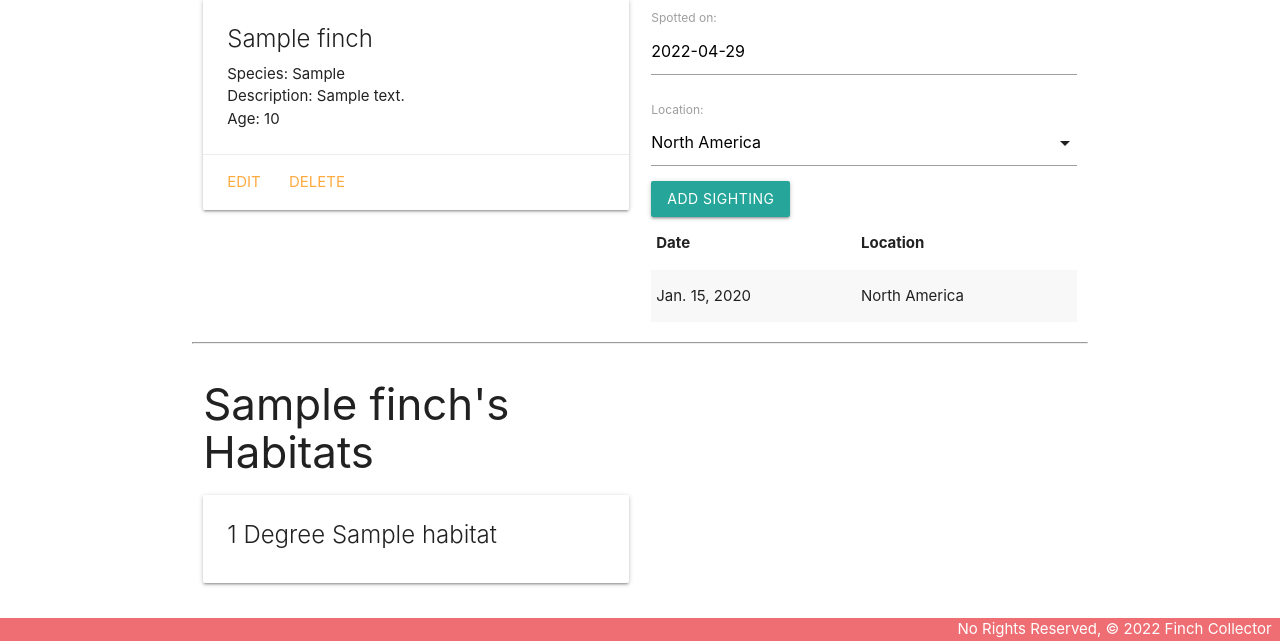
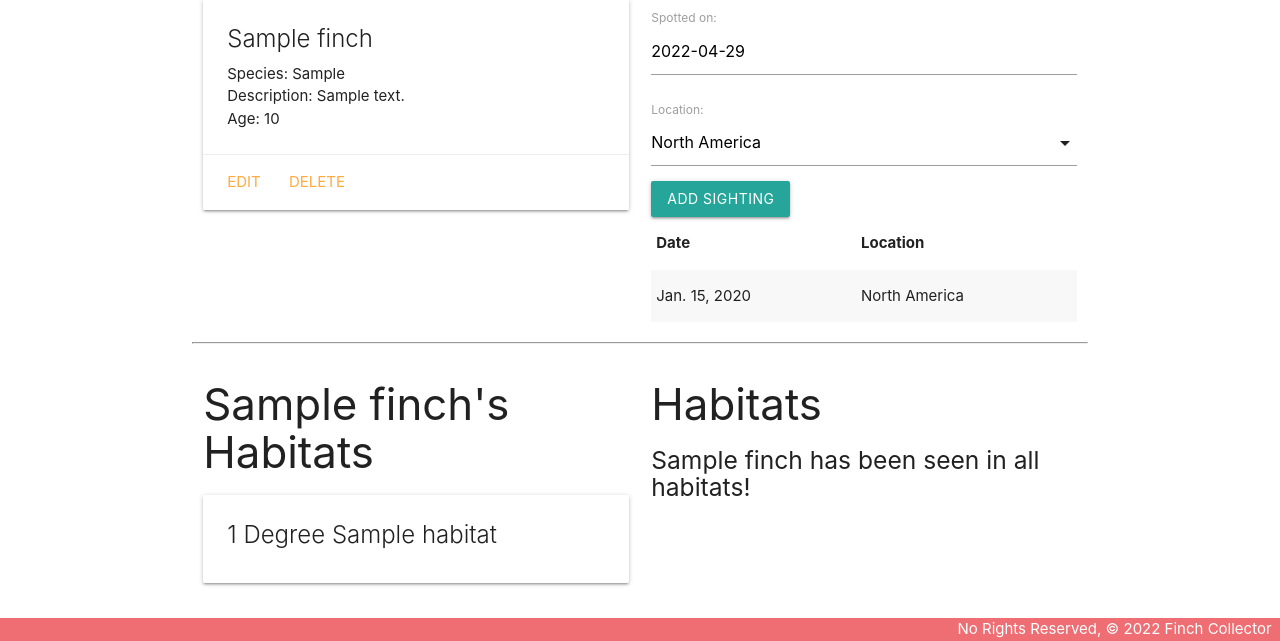
Before and after one commit to sberger94/Django-Finches, a Django app: page /finches/1/ in a window 1280 px wide. Shown: the part 209-850 px from the top of the page. Run offline with Django 4.2, Linux system fonts and the light colour scheme; tables that the repository leaves empty hold one stand-in row (values such as "Sample post").

Commit message:
Added ability to post habitats to finches, M:M

```diff
--- a/finchcollector/main_app/templates/finches/detail.html
+++ b/finchcollector/main_app/templates/finches/detail.html
@@ -59,6 +59,26 @@
     {% endif %}
   </div>
   <!-- Available habitats will come here -->
+  <div class="col s6">
+    <h3>Habitats</h3>
+    {% if  habitats.count %}
+      {% for habitat in habitats.all %}
+        <div class="card">
+          <div class="card-content">
+            <span class="card-title">{{ habitat.temperature }} Degree {{ habitat.name }}</span>
+          </div>
+          <div class="card-action">
+            <form action="{% url 'assoc_habitat' finch.id habitat.id %}" method="POST">
+              {% csrf_token %}
+              <button type="submit" class="btn">Add</button>
+            </form>
+          </div>
+        </div>
+      {% endfor %}
+    {% else %}
+      <h5>{{ finch.name }} has been seen in all habitats!</h5>
+    {% endif %}
+  </div>
 </div>
 
 <script>
--- a/finchcollector/main_app/urls.py
+++ b/finchcollector/main_app/urls.py
@@ -10,6 +10,7 @@ urlpatterns = [
     path('finches/<int:pk>/update/', views.FinchUpdate.as_view(), name='finches_update'),
     path('finches/<int:pk>/delete/', views.FinchDelete.as_view(), name='finches_delete'),
     path('finches/<int:finch_id>/add_sighting/', views.add_sighting, name='add_sighting'),
+    path('finches/<int:finch_id>/assoc_habitat/<int:habitat_id>/', views.assoc_habitat, name='assoc_habitat'),
     path('habitats/', views.HabitatList.as_view(), name='habitats_index'),
     path('habitats/<int:pk>', views.HabitatDetail.as_view(), name='habitats_detail'),
     path('habitats/create', views.HabitatCreate.as_view(), name='habitats_create'),
--- a/finchcollector/main_app/views.py
+++ b/finchcollector/main_app/views.py
@@ -31,9 +31,11 @@ def finches_index(request):
 
 def finches_detail(request, finch_id):
     finch = Finch.objects.get(id=finch_id)
+    habitats_not_seen_in = Habitat.objects.exclude(id__in = finch.habitats.all().values_list('id'))
     spotted_form = SpottedForm()
     return render(request, 'finches/detail.html', {
-        'finch': finch, 'spotted_form': spotted_form
+        'finch': finch, 'spotted_form': spotted_form,
+        'habitats': habitats_not_seen_in
         })
 
 def add_sighting(request, finch_id):
@@ -42,6 +44,10 @@ def add_sighting(request, finch_id):
         new_sighting = form.save(commit=False)
         new_sighting.finch_id = finch_id
         new_sighting.save()
+    return redirect('detail', finch_id=finch_id)
+
+def assoc_habitat(request, finch_id, habitat_id):
+    Finch.objects.get(id=finch_id).habitats.add(habitat_id)
     return redirect('detail', finch_id=finch_id)
 
 
```
